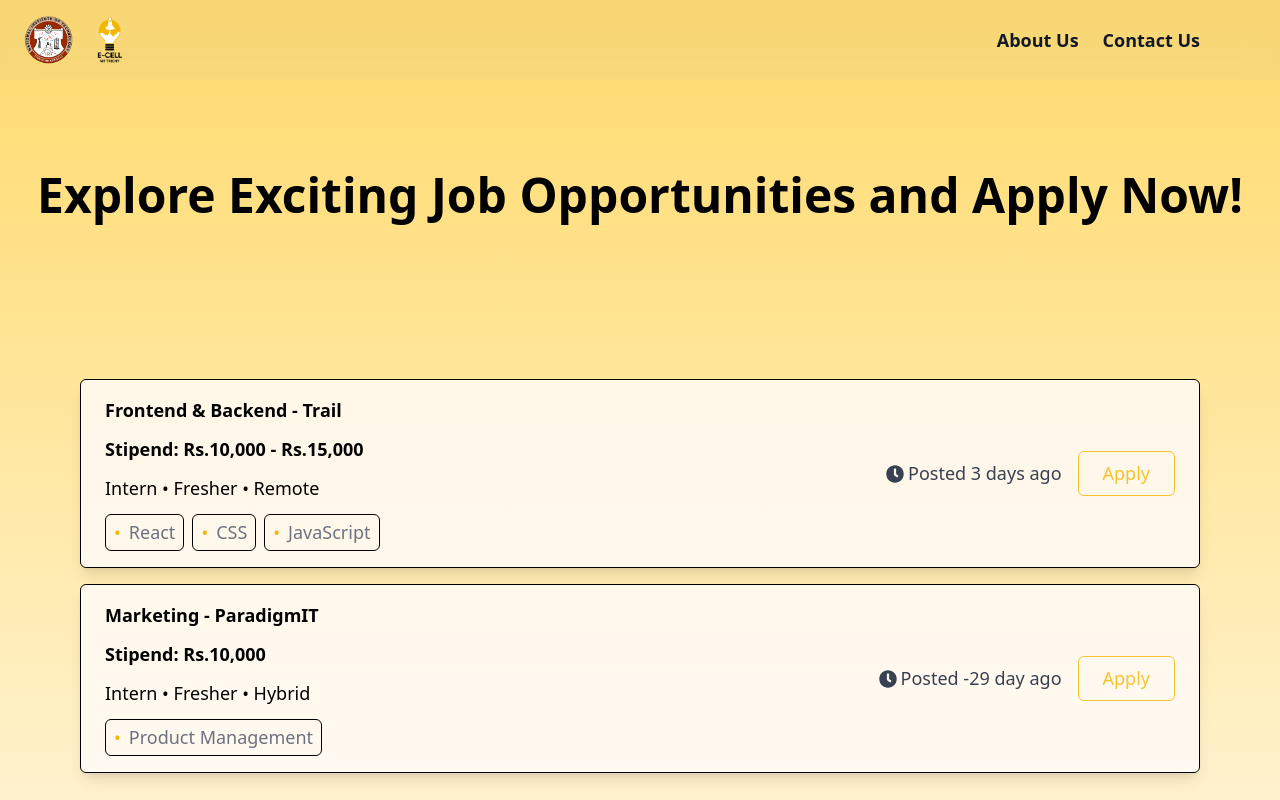
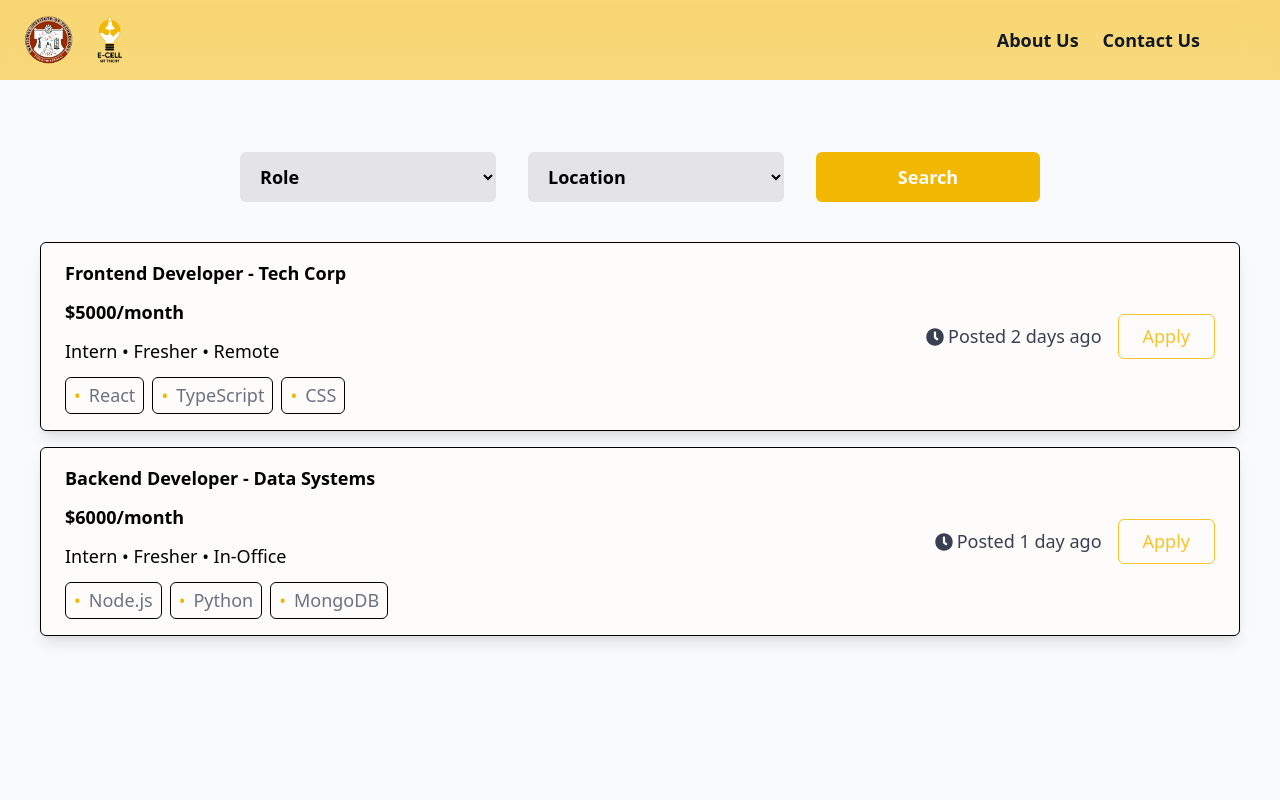
Before and after one commit to AritraDey-Dev/E-cell, a React (Vite) app: page /apply in a window 1280 px wide. Shown: the top 800 px of the page. Built offline with nearby package versions, Linux system fonts and the light colour scheme; a web font is replaced by a local one.

Commit message:
fix: linting

```diff
--- a/src/components/ApplyPage.tsx
+++ b/src/components/ApplyPage.tsx
@@ -1,36 +1,57 @@
-import React from 'react';
-import JobCard from './JobCard'; // Import the JobCard component
+import React, { useState, useEffect } from 'react';
+import JobCard from './JobCard';
+import SearchBar from './SearchBar';
 
-function ApplyPage() {
+interface Job {
+  title: string;
+  Company: string;
+  location: string;
+  skills: string[];
+  postedOn: string | number;
+  job_link: string;
+  stipend: string;
+}
+
+const ApplyPage: React.FC = () => {
+  const [jobs, setJobs] = useState<Job[]>([]);
+  const [filteredJobs, setFilteredJobs] = useState<Job[]>([]);
+
+  useEffect(() => {
+    // TODO: Replace with actual API call
+    const mockJobs: Job[] = [
+      {
+        title: "Frontend Developer",
+        Company: "Tech Corp",
+        location: "Remote",
+        skills: ["React", "TypeScript", "CSS"],
+        postedOn: Date.now() - 2 * 24 * 60 * 60 * 1000, // 2 days ago
+        job_link: "#",
+        stipend: "$5000/month"
+      },
+      {
+        title: "Backend Developer",
+        Company: "Data Systems",
+        location: "In-Office",
+        skills: ["Node.js", "Python", "MongoDB"],
+        postedOn: Date.now() - 1 * 24 * 60 * 60 * 1000, // 1 day ago
+        job_link: "#",
+        stipend: "$6000/month"
+      }
+    ];
+    setJobs(mockJobs);
+    setFilteredJobs(mockJobs);
+  }, []);
+
   return (
-    <div className="min-h-screen flex flex-col justify-center items-center no-select">
-      <h1 className="text-5xl font-barlow font-semibold text-black mb-40 text-center">
-        Explore Exciting Job Opportunities and Apply Now!
-      </h1>
-
-      <div className="w-full px-10">
-        {/* Render multiple JobCard components */}
-        <JobCard
-          title="Frontend & Backend"
-          Company="Trail"
-          location="Remote"
-          skills={["React", "CSS", "JavaScript"]}
-          postedOn="2024-10-12"
-          job_link="https://forms.gle/AddtW8vLCkVfSrjD7"
-          stipend="Stipend: Rs.10,000 - Rs.15,000"
-        />
-        <JobCard
-          title="Marketing"
-          Company="ParadigmIT"
-          location="Hybrid"
-          skills={["Product Management"]}
-          postedOn="2024-11-14"
-          job_link="https://docs.google.com/forms/d/e/1FAIpQLSeMw06nWa4naJ-2oe_akyKRYxNa6JX7y0lqefch1S2TysaRVA/viewform?usp=sf_link"
-          stipend="Stipend: Rs.10,000"
-        />
+    <div className="min-h-screen bg-gray-50 py-8">
+      <SearchBar jobs={jobs} setFilteredJobs={setFilteredJobs} />
+      <div className="mt-8">
+        {filteredJobs.map((job, index) => (
+          <JobCard key={index} {...job} />
+        ))}
       </div>
     </div>
   );
-}
+};
 
 export default ApplyPage;
--- a/src/components/JobCard/index.tsx
+++ b/src/components/JobCard/index.tsx
@@ -6,13 +6,21 @@ interface JobCardProps {
   title: string;
   Company: string;
   location: string;
-  skills: string[];
-  postedOn: string;
+  skills?: string[];
+  postedOn: string | number;
   job_link: string;
   stipend: string;
 }
 
-function JobCard({ title, Company, location, skills = [], postedOn, job_link, stipend }: JobCardProps) {
+const JobCard: React.FC<JobCardProps> = ({
+  title,
+  Company,
+  location,
+  skills = [],
+  postedOn,
+  job_link,
+  stipend
+}) => {
   const date1 = dayjs(Date.now());
   const diffday = date1.diff(postedOn, 'day');
 
@@ -44,6 +52,6 @@ function JobCard({ title, Company, location, skills = [], postedOn, job_link, st
       </div>
     </div>
   );
-}
+};
 
 export default JobCard;
--- a/src/components/SearchBar/index.tsx
+++ b/src/components/SearchBar/index.tsx
@@ -1,14 +1,18 @@
-import { useState, useEffect, ChangeEvent } from "react";
+import React, { useState, useEffect } from "react";
 
 interface Job {
     title: string;
+    Company: string;
     location: string;
-    [key: string]: any; // for other properties
+    skills: string[];
+    postedOn: string | number;
+    job_link: string;
+    stipend: string;
 }
 
 interface SearchBarProps {
     jobs: Job[];
-    setFilteredJobs: (jobs: Job[]) => void;
+    setFilteredJobs: React.Dispatch<React.SetStateAction<Job[]>>;
 }
 
 interface JobCriteria {
@@ -16,13 +20,13 @@ interface JobCriteria {
     location: string;
 }
 
-function SearchBar({ jobs, setFilteredJobs }: SearchBarProps) {
+const SearchBar: React.FC<SearchBarProps> = ({ jobs, setFilteredJobs }) => {
     const [jobCriteria, setJobCriteria] = useState<JobCriteria>({
         title: "",
         location: "",
     });
 
-    const handleChange = (e: ChangeEvent<HTMLSelectElement>) => {
+    const handleChange = (e: React.ChangeEvent<HTMLSelectElement>) => {
         setJobCriteria((prevState) => ({
             ...prevState,
             [e.target.name]: e.target.value,
@@ -76,6 +80,6 @@ function SearchBar({ jobs, setFilteredJobs }: SearchBarProps) {
             </button>
         </div>
     );
-}
+};
 
 export default SearchBar;
```
